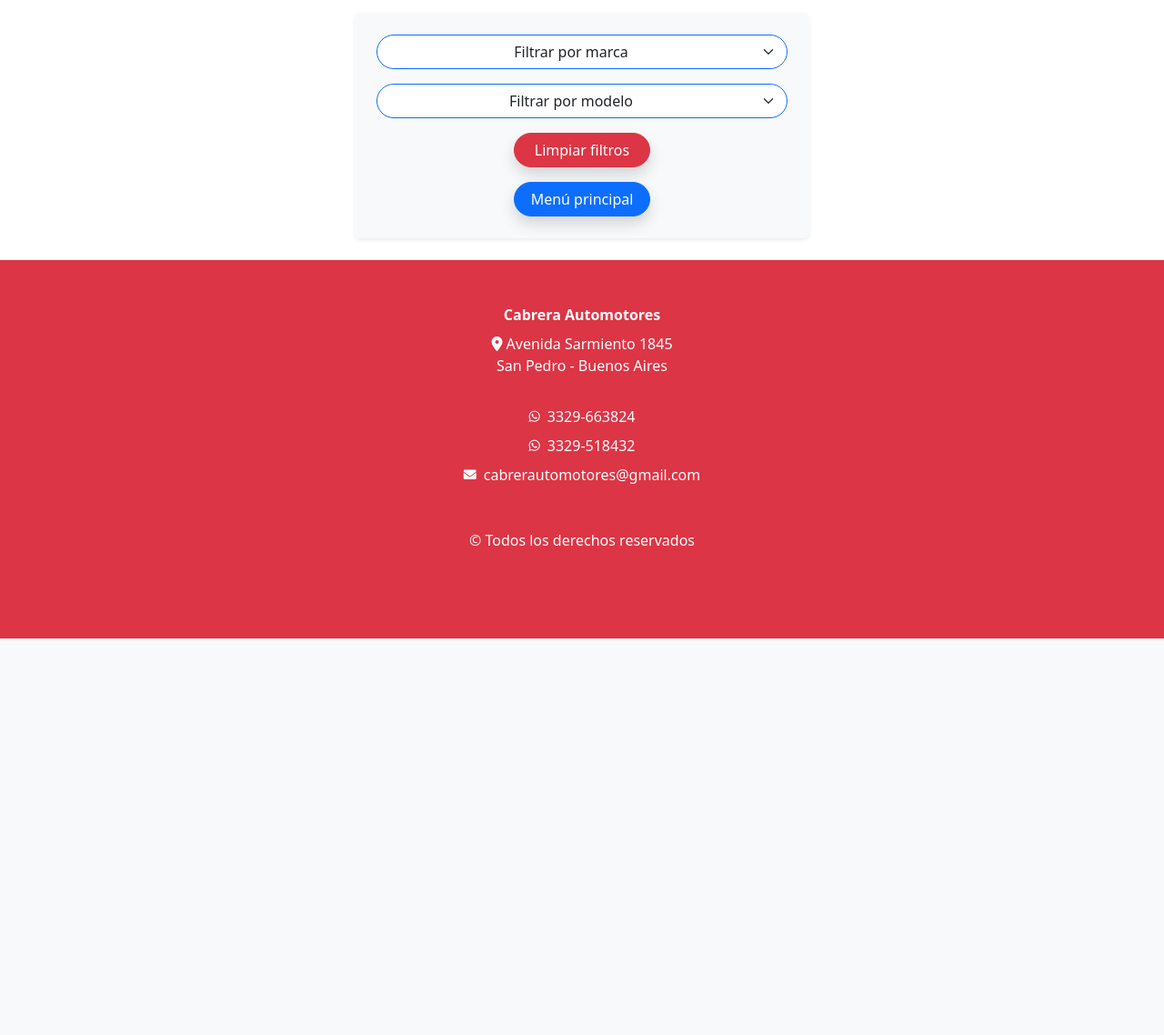
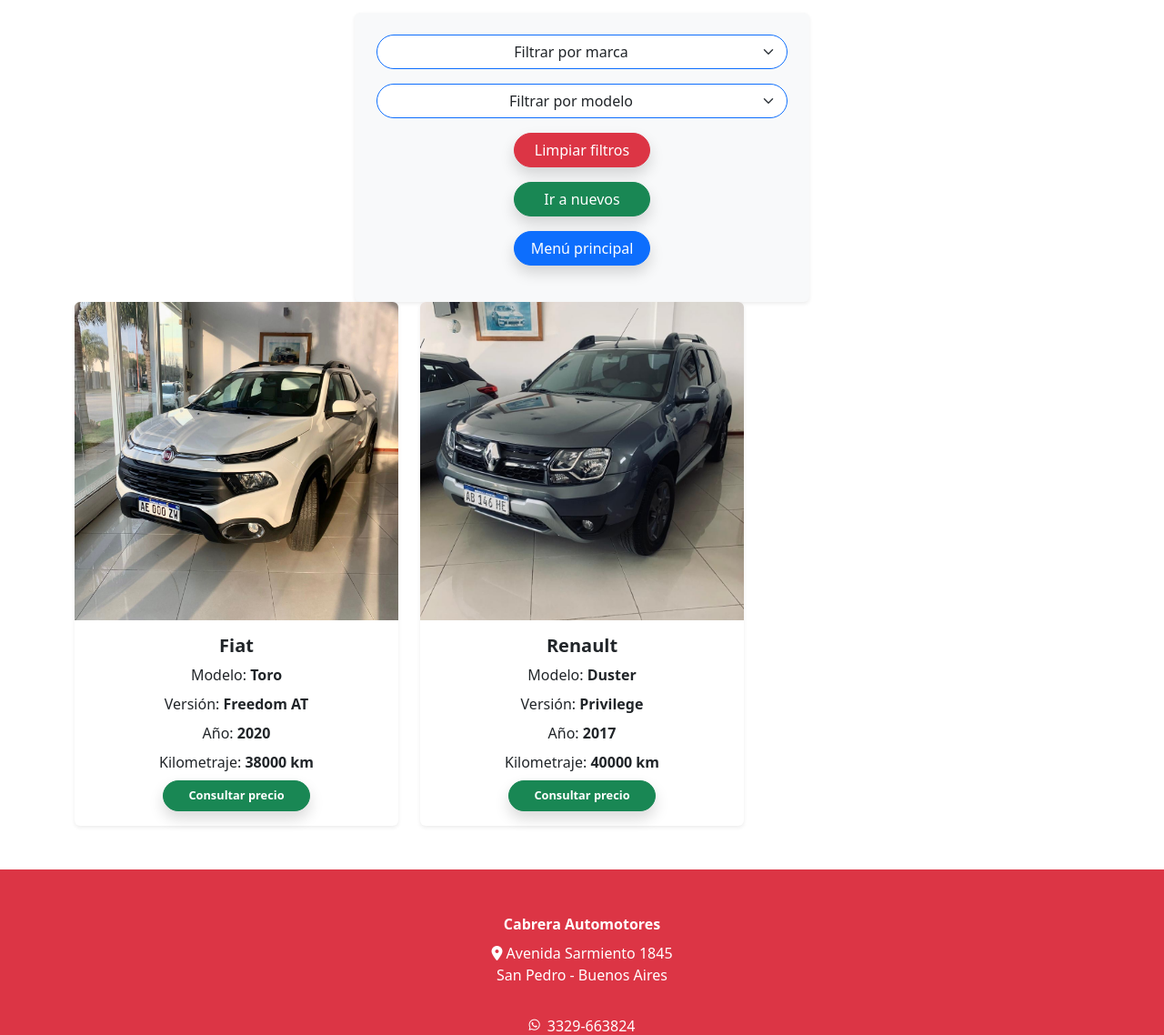
Before and after one commit to TCabrera98/ProyectoApp, a Django app: page /usados/ in a window 1280 px wide. Shown: the part 152-1290 px from the top of the page at 91% size. Before the commit the page ends 854 px from the top, so only its background shows below. Run offline with Django 5.2, Linux system fonts and the light colour scheme; data comes from the database, SQL or seed files in the repository; both versions use the stored data as it was after the commit; some libraries are stand-ins or nearby versions.

Commit message:
add: mejorada logica de filtrado y enlazados las plantillas nuevos y usados en templates entre si

```diff
--- a/project/apps/Home/templates/Home/nuevos.html
+++ b/project/apps/Home/templates/Home/nuevos.html
@@ -30,7 +30,8 @@
         <!-- Botones -->
         <div class="d-flex flex-column align-items-center">
             <a href="{% url 'Home:nuevos' %}" class="btn btn-danger rounded-pill mb-3 shadow" style="width: 150px;">Limpiar filtros</a>
-            <a href="{% url 'Home:home' %}" class="btn btn-primary rounded-pill shadow" style="width: 150px;">Menú principal</a>
+            <a href="{% url 'Home:usados' %}" class="btn btn-success rounded-pill mb-3 shadow" style="width: 150px">Ir a usados</a>
+            <a href="{% url 'Home:home' %}" class="btn btn-primary rounded-pill mb-3 shadow" style="width: 150px;">Menú principal</a>
         </div>
     </form>
 
--- a/project/apps/Home/templates/Home/usados.html
+++ b/project/apps/Home/templates/Home/usados.html
@@ -29,8 +29,9 @@
         </div>
         <!-- Botones -->
         <div class="d-flex flex-column align-items-center">
-            <a href="{% url 'Home:nuevos' %}" class="btn btn-danger rounded-pill mb-3 shadow" style="width: 150px;">Limpiar filtros</a>
-            <a href="{% url 'Home:home' %}" class="btn btn-primary rounded-pill shadow" style="width: 150px;">Menú principal</a>
+            <a href="{% url 'Home:usados' %}" class="btn btn-danger rounded-pill mb-3 shadow" style="width: 150px;">Limpiar filtros</a>
+            <a href="{% url 'Home:nuevos' %}" class="btn btn-success rounded-pill mb-3 shadow" style="width: 150px">Ir a nuevos</a>
+            <a href="{% url 'Home:home' %}" class="btn btn-primary rounded-pill mb-3 shadow" style="width: 150px;">Menú principal</a>
         </div>
     </form>
 
--- a/project/apps/Home/views.py
+++ b/project/apps/Home/views.py
@@ -12,18 +12,20 @@ def nosotros(request):
 
 
 def nuevos(request):
-    marca = request.GET.get("marca", "").strip()
-    modelo = request.GET.get("modelo", "").strip()
+    marca = request.GET.get("marca", "")
+    modelo = request.GET.get("modelo", "")
 
-    marcas = Vehiculo.objects.values_list("marca", flat=True).distinct()
+    # Obtiene todas las marcas de los vehículos 0km
+    marcas = Vehiculo.objects.filter(condicion="0km").values_list(
+        "marca", flat=True).distinct()
     vehiculos_nuevos = Vehiculo.objects.filter(condicion="0km")
 
+    # Filtra los vehículos por marca y modelo
     if marca:
         vehiculos_nuevos = vehiculos_nuevos.filter(marca__icontains=marca)
         modelos = Vehiculo.objects.filter(marca__icontains=marca).values_list(
             "modelo", flat=True).distinct()
     else:
-        vehiculos_nuevos = Vehiculo.objects.none()
         modelos = Vehiculo.objects.none()
 
     if modelo:
@@ -43,7 +45,8 @@ def usados(request):
     marca = request.GET.get("marca", "")
     modelo = request.GET.get("modelo", "")
 
-    marcas = Vehiculo.objects.values_list("marca", flat=True).distinct()
+    marcas = Vehiculo.objects.filter(condicion="Usado").values_list(
+        "marca", flat=True).distinct()
     vehiculos_usados = Vehiculo.objects.filter(condicion="Usado")
 
     if marca:
@@ -51,7 +54,6 @@ def usados(request):
         modelos = Vehiculo.objects.filter(marca__icontains=marca).values_list(
             "modelo", flat=True).distinct()
     else:
-        vehiculos_usados = Vehiculo.objects.none()
         modelos = Vehiculo.objects.none()
 
     if modelo:
```
Also changed, not shown: project/db.sqlite3, project/media/vehiculo/imagenes/yaris2_BzThd8Z.jpg (added), project/media/vehiculo/imagenes/yaris2_x8LZuxz.jpg (added), project/media/vehiculo/imagenes/yaris3_9bar7QH.jpg (added), project/media/vehiculo/imagenes/yaris3_jiilK49.jpg (added), project/media/vehiculo/imagenes/yaris_Dg8yBnd.jpg (added), project/media/vehiculo/imagenes/yaris_NwvcyKk.jpg (added).
